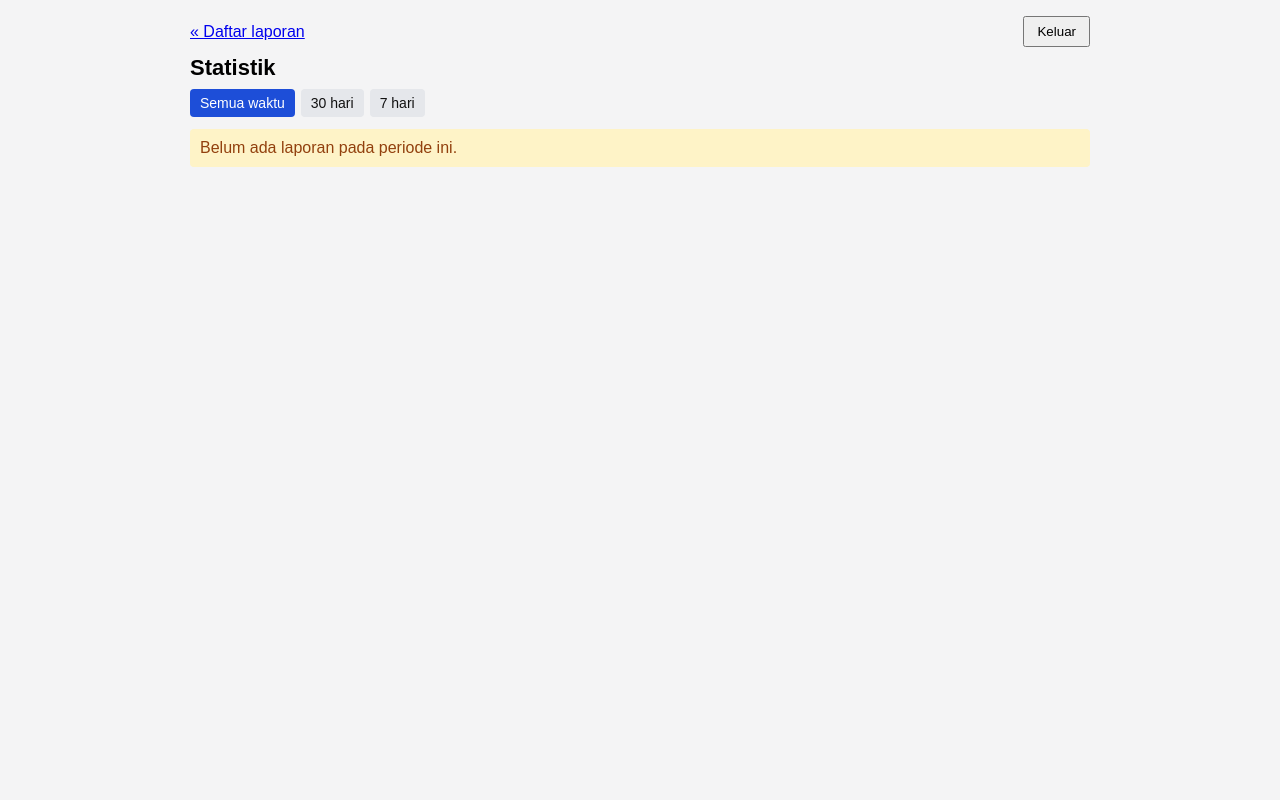
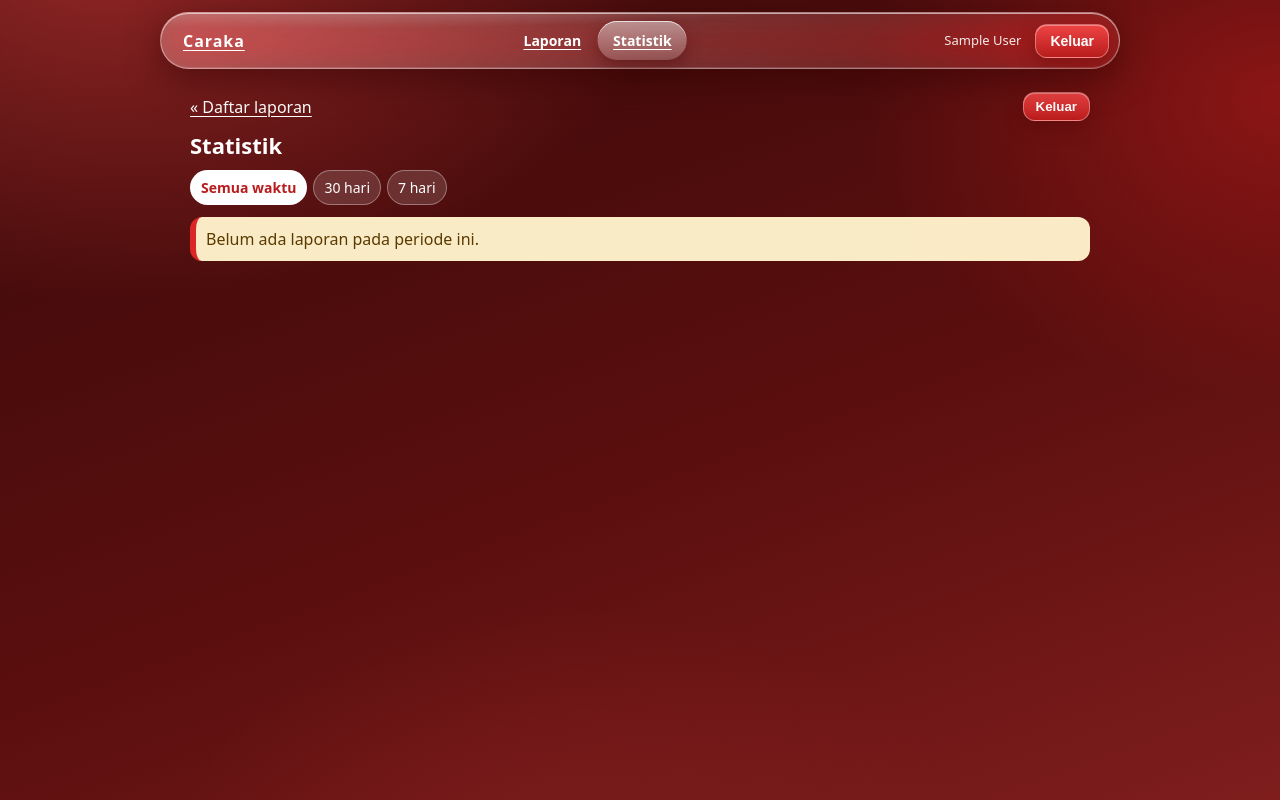
Before and after one commit to edri-pa/caraka, a Laravel app: page /statistik in a window 1280 px wide. Run offline with Laravel 12, Linux system fonts and the light colour scheme; the visitor is signed in with stand-in values (Sample User, id 1); data that the repository does not hold is empty; parts of the project's set-up code (start-up, migrations or seed data) failed here and were passed over.

Commit message:
Tema kaca merah dan navbar kaca cair responsif

```diff
--- /dev/null
+++ b/public/css/caraka.css
@@ -0,0 +1,96 @@
+/* Caraka: tema kaca (glassmorphism) berdominasi merah.
+   Ringan: tanpa gambar dan tanpa font luar. Ada cadangan untuk peramban tanpa backdrop-filter. */
+:root{
+  --m900:#3b0a0a;--m800:#7f1d1d;--m700:#b91c1c;--m600:#dc2626;--m500:#ef4444;
+  --gelap:#241010;--redup:#6b4a4a;
+  --kaca:rgba(255,255,255,.14);--garis:rgba(255,255,255,.34);--padat:rgba(255,255,255,.95);
+  --blur:16px;--r:18px;
+}
+
+/* Dasar dan latar */
+body.caraka{position:relative;isolation:isolate;display:block;margin:0;min-height:100vh;box-sizing:border-box;padding:92px 14px 40px;color:#fff;background:var(--m900);font-family:system-ui,-apple-system,"Segoe UI",Roboto,"Helvetica Neue",Arial,sans-serif;line-height:1.5}
+body.caraka::before{content:"";position:fixed;inset:0;z-index:-1;background:radial-gradient(60rem 38rem at 8% -8%,rgba(239,68,68,.5),transparent 60%),radial-gradient(48rem 34rem at 100% 12%,rgba(185,28,28,.55),transparent 55%),radial-gradient(44rem 30rem at 45% 112%,rgba(127,29,29,.85),transparent 60%),linear-gradient(160deg,var(--m900),#5a0e0e 55%,var(--m800))}
+body.caraka h1,body.caraka h2,body.caraka legend,body.caraka label{color:inherit}
+body.caraka a{color:#fff;text-decoration:underline;text-underline-offset:3px}
+body.caraka .kecil{color:rgba(255,255,255,.85)}
+
+/* Kartu kaca untuk halaman warga */
+body.caraka main{box-sizing:border-box;margin-left:auto;margin-right:auto;padding:20px;border-radius:var(--r);color:#fff;background:var(--kaca);border:1px solid var(--garis);box-shadow:0 10px 40px rgba(40,0,0,.35),inset 0 1px 0 rgba(255,255,255,.35);-webkit-backdrop-filter:blur(var(--blur)) saturate(150%);backdrop-filter:blur(var(--blur)) saturate(150%)}
+body.caraka.staf main{padding:0;border:0;border-radius:0;background:none;box-shadow:none;color:#fff;-webkit-backdrop-filter:none;backdrop-filter:none}
+
+/* Isian dan tombol (permukaan padat supaya terbaca) */
+body.caraka input,body.caraka select,body.caraka textarea{box-sizing:border-box;color:var(--gelap);background:#fff;border:1px solid rgba(0,0,0,.25);border-radius:12px}
+body.caraka fieldset{border:1px solid var(--garis);border-radius:14px}
+body.caraka button{cursor:pointer;color:#fff;background:linear-gradient(180deg,var(--m500),var(--m700));border:1px solid rgba(255,255,255,.35);border-radius:12px;box-shadow:0 6px 18px rgba(80,0,0,.35),inset 0 1px 0 rgba(255,255,255,.35);font-weight:700}
+body.caraka button[disabled]{opacity:.65;cursor:not-allowed}
+
+/* Permukaan padat untuk tabel dan bagian petugas (tanpa blur) */
+body.caraka .tabel,body.caraka.staf section,body.caraka.staf .kotak,body.caraka.staf table{color:var(--gelap);background:var(--padat);border-radius:14px;box-shadow:0 8px 28px rgba(40,0,0,.3)}
+body.caraka .tabel a,body.caraka.staf section a,body.caraka.staf .kotak a,body.caraka.staf table a{color:var(--m700)}
+body.caraka .tabel .kecil,body.caraka.staf section .kecil,body.caraka.staf .kotak .kecil,body.caraka.staf table .kecil,body.caraka.staf dt{color:var(--redup)}
+body.caraka.staf th{color:var(--gelap);background:#fdecec}
+body.caraka.staf td,body.caraka.staf th{border-bottom:1px solid rgba(0,0,0,.08)}
+body.caraka.staf .kotak.utama{border:2px solid var(--m600)}
+body.caraka.staf .angka{color:var(--m700)}
+
+/* Penyaring dan tab */
+body.caraka .filter a,body.caraka .tab a{color:#fff;background:var(--kaca);border:1px solid var(--garis);border-radius:999px;text-decoration:none;-webkit-backdrop-filter:blur(8px);backdrop-filter:blur(8px)}
+body.caraka .filter a.aktif,body.caraka .tab a.aktif{color:var(--m700);background:#fff;font-weight:700}
+
+/* Pesan: galat dibedakan dari warna merek */
+body.caraka .catatan{background:rgba(255,243,205,.97);color:#5b3a00;border-radius:12px}
+body.caraka .peringatan,body.caraka .info{background:rgba(255,243,205,.97);color:#5b3a00;border-left:6px solid var(--m600);border-radius:12px}
+body.caraka .galat,body.caraka .error{background:#fff;color:var(--m800);border-left:6px solid var(--m800);border-radius:12px;font-weight:600}
+body.caraka .galat::before,body.caraka .error::before{content:"Galat: ";font-weight:800}
+body.caraka .ok,body.caraka .sukses{background:#e6f9ea;color:#14532d;border-left:6px solid #16a34a;border-radius:12px}
+body.caraka #banner-pembaruan{background:rgba(255,255,255,.95)!important;color:var(--m800)!important;border-left:6px solid var(--m600);border-radius:12px!important}
+
+/* Tombol SOS */
+body.caraka #sos,body.caraka .tombol.sos{color:#fff;border:3px solid rgba(255,255,255,.85);background:radial-gradient(circle at 30% 25%,#f05252,#dc2626 55%,#991b1b);box-shadow:0 0 0 10px rgba(255,255,255,.12),0 16px 44px rgba(220,38,38,.6)}
+body.caraka .tombol{border:1px solid var(--garis);text-decoration:none}
+body.caraka .tombol.lapor{background:var(--kaca);-webkit-backdrop-filter:blur(10px);backdrop-filter:blur(10px)}
+
+/* Navbar kaca cair */
+.nav-kaca{position:fixed;z-index:2000;left:50%;transform:translateX(-50%);top:max(12px,env(safe-area-inset-top));width:min(960px,calc(100% - 24px));box-sizing:border-box;display:flex;align-items:center;gap:8px;padding:8px 10px;border-radius:999px;color:#fff;background:linear-gradient(135deg,rgba(255,255,255,.28),rgba(255,255,255,.08));border:1px solid rgba(255,255,255,.4);box-shadow:0 10px 34px rgba(50,0,0,.5),inset 0 1px 0 rgba(255,255,255,.6),inset 0 -1px 0 rgba(255,255,255,.14);-webkit-backdrop-filter:blur(20px) saturate(180%);backdrop-filter:blur(20px) saturate(180%)}
+.nav-kaca::before{content:"";position:absolute;inset:0;border-radius:inherit;pointer-events:none;background:radial-gradient(120% 160% at 18% -60%,rgba(255,255,255,.5),transparent 55%)}
+.nav-merek{position:relative;padding:6px 12px;font-weight:800;letter-spacing:.06em;color:#fff;text-decoration:none;white-space:nowrap}
+.nav-daftar{position:relative;display:flex;gap:2px;margin:0 auto}
+.nav-daftar a{position:relative;z-index:1;display:block;padding:9px 15px;border-radius:999px;color:#fff;font-size:14px;font-weight:600;text-decoration:none;white-space:nowrap}
+.nav-daftar a[aria-current="page"]{background:rgba(255,255,255,.26)}
+.nav-kaca.js .nav-daftar a[aria-current="page"]:not(.nav-sos){background:transparent}
+.nav-cair{position:absolute;z-index:0;top:0;bottom:0;left:0;width:var(--w,0);border-radius:999px;opacity:0;pointer-events:none;transform:translateX(var(--x,0));background:linear-gradient(180deg,rgba(255,255,255,.46),rgba(255,255,255,.16));box-shadow:inset 0 1px 0 rgba(255,255,255,.7),0 6px 16px rgba(70,0,0,.4);transition:transform .5s cubic-bezier(.34,1.56,.64,1),width .5s cubic-bezier(.34,1.56,.64,1),opacity .2s}
+.nav-cair.siap{opacity:1}
+.nav-daftar a.nav-sos{background:linear-gradient(180deg,var(--m500),var(--m700));box-shadow:0 4px 14px rgba(120,0,0,.55),inset 0 1px 0 rgba(255,255,255,.45)}
+.nav-nama{position:relative;padding:0 6px;font-size:13px;color:rgba(255,255,255,.9);white-space:nowrap}
+.nav-kaca .nav-keluar{position:relative;margin:0}
+body.caraka .nav-keluar button{padding:8px 14px;font-size:14px}
+body.caraka.staf form[action$="/logout"]:not(.nav-keluar){display:none}
+
+/* Layar sempit: bilah pindah ke bawah */
+@media (max-width:719px){
+  body.caraka{padding-top:16px;padding-bottom:108px}
+  .nav-kaca{top:auto;bottom:max(12px,env(safe-area-inset-bottom));padding:6px}
+  .nav-merek,.nav-nama{display:none}
+  .nav-daftar{flex:1;width:100%;margin:0}
+  .nav-daftar a{flex:1;text-align:center;padding:11px 6px;font-size:13px}
+  .nav-kaca.tersembunyi{display:none}
+}
+
+/* Cadangan: tanpa blur atau dengan preferensi kurangi transparansi */
+@supports not ((backdrop-filter:blur(1px)) or (-webkit-backdrop-filter:blur(1px))){
+  .nav-kaca{background:rgba(110,16,16,.96)}
+  body.caraka main{background:rgba(110,16,16,.9)}
+  body.caraka.staf main{background:none}
+  body.caraka .filter a,body.caraka .tab a,body.caraka .tombol.lapor{background:rgba(110,16,16,.85)}
+}
+@media (prefers-reduced-transparency:reduce){
+  .nav-kaca{background:rgba(110,16,16,.96);-webkit-backdrop-filter:none;backdrop-filter:none}
+  body.caraka main{background:rgba(110,16,16,.9);-webkit-backdrop-filter:none;backdrop-filter:none}
+  body.caraka.staf main{background:none}
+}
+@media (prefers-reduced-motion:reduce){
+  .nav-cair{transition:none}
+}
+
+/* Fokus papan ketik terlihat di latar gelap maupun terang */
+body.caraka a:focus-visible,body.caraka button:focus-visible,body.caraka input:focus-visible,body.caraka select:focus-visible,body.caraka textarea:focus-visible{outline:3px solid #fff;outline-offset:2px;box-shadow:0 0 0 6px var(--m600)}
--- /dev/null
+++ b/public/js/navbar.js
@@ -0,0 +1,72 @@
+(function () {
+    var nav = document.querySelector('.nav-kaca');
+    if (!nav) { return; }
+
+    var daftar = nav.querySelector('.nav-daftar');
+    var cair = nav.querySelector('.nav-cair');
+    if (!daftar || !cair) { return; }
+
+    var tautan = Array.prototype.slice.call(daftar.querySelectorAll('a'));
+    var aktif = daftar.querySelector('a[aria-current="page"]');
+    var kurangiGerak = window.matchMedia && window.matchMedia('(prefers-reduced-motion: reduce)').matches;
+    var KUNCI = 'caraka_nav_cair';
+
+    function ukur(el) {
+        var d = daftar.getBoundingClientRect();
+        var r = el.getBoundingClientRect();
+        return { x: r.left - d.left, w: r.width };
+    }
+
+    function pasang(p) {
+        cair.style.setProperty('--x', p.x + 'px');
+        cair.style.setProperty('--w', p.w + 'px');
+        cair.classList.add('siap');
+    }
+
+    function ke(el) {
+        if (!el) { cair.classList.remove('siap'); return; }
+        pasang(ukur(el));
+    }
+
+    nav.classList.add('js');
+
+    // Gerak cair antarhalaman: mulai dari posisi tautan aktif di halaman sebelumnya.
+    var awal = null;
+    try {
+        awal = JSON.parse(sessionStorage.getItem(KUNCI) || 'null');
+        sessionStorage.removeItem(KUNCI);
+    } catch (e) {}
+
+    if (aktif && awal && !kurangiGerak) {
+        var transisi = cair.style.transition;
+        cair.style.transition = 'none';
+        pasang(awal);
+        void cair.offsetWidth;
+        cair.style.transition = transisi;
+    }
+
+    ke(aktif);
+
+    tautan.forEach(function (a) {
+        a.addEventListener('mouseenter', function () { ke(a); });
+        a.addEventListener('focus', function () { ke(a); });
+        a.addEventListener('click', function () {
+            try {
+                if (aktif && a !== aktif) { sessionStorage.setItem(KUNCI, JSON.stringify(ukur(aktif))); }
+            } catch (e) {}
+        });
+    });
+
+    daftar.addEventListener('mouseleave', function () { ke(aktif); });
+    daftar.addEventListener('focusout', function () { ke(aktif); });
+    window.addEventListener('resize', function () { ke(aktif); });
+    window.addEventListener('load', function () { ke(aktif); });
+
+    // Di HP, sembunyikan bilah bawah saat papan ketik terbuka agar tidak menutupi isian.
+    document.addEventListener('focusin', function (e) {
+        if (e.target && e.target.matches && e.target.matches('input, textarea, select')) {
+            nav.classList.add('tersembunyi');
+        }
+    });
+    document.addEventListener('focusout', function () { nav.classList.remove('tersembunyi'); });
+})();
--- a/resources/views/auth/login.blade.php
+++ b/resources/views/auth/login.blade.php
@@ -15,8 +15,10 @@
         button { margin-top: 16px; width: 100%; padding: 12px; font-size: 16px; cursor: pointer; }
         .error { background: #fee2e2; color: #991b1b; padding: 8px 10px; border-radius: 4px; margin-bottom: 8px; font-size: 14px; }
     </style>
+@include('partials.head-tema')
 </head>
-<body>
+<body class="caraka">
+@include('partials.navbar-warga')
     <main>
         <h1>Caraka</h1>
         <p>Masuk untuk staf (dispatcher, responder, admin)</p>
--- a/resources/views/beranda.blade.php
+++ b/resources/views/beranda.blade.php
@@ -17,8 +17,10 @@
         .catatan { background: #fef3c7; padding: 10px; border-radius: 4px; font-size: 14px; text-align: left; }
         .kecil { font-size: 13px; color: #555; }
     </style>
+@include('partials.head-tema')
 </head>
-<body>
+<body class="caraka">
+@include('partials.navbar-warga')
 <main>
     <h1>Caraka</h1>
     <p>Pelaporan kejadian darurat dalam satu pintu (prototype).</p>
--- a/resources/views/dispatcher/index.blade.php
+++ b/resources/views/dispatcher/index.blade.php
@@ -28,8 +28,10 @@
         .halaman { margin: 12px 0; display: flex; gap: 12px; }
         button { padding: 6px 12px; cursor: pointer; }
     </style>
+@include('partials.head-tema')
 </head>
-<body data-channel="dispatch" data-signature="{{ $signature }}" data-ringkasan-url="{{ route('dispatcher.ringkasan') }}">
+<body class="caraka staf" data-channel="dispatch" data-signature="{{ $signature }}" data-ringkasan-url="{{ route('dispatcher.ringkasan') }}">
+@include('partials.navbar-staf')
 @php
     $labels = [
         'baru' => 'Baru', 'diverifikasi' => 'Diverifikasi', 'ditugaskan' => 'Ditugaskan',
--- a/resources/views/errors/dasar.blade.php
+++ b/resources/views/errors/dasar.blade.php
@@ -10,8 +10,10 @@
         .kode { font-size: 48px; font-weight: bold; color: #9ca3af; margin: 0; }
         .catatan { background: #fef3c7; padding: 10px; border-radius: 4px; font-size: 14px; text-align: left; }
     </style>
+@include('partials.head-tema')
 </head>
-<body>
+<body class="caraka">
+@include('partials.navbar-warga')
 <main>
     <p class="kode">{{ $kode }}</p>
     <h1>{{ $judul }}</h1>
--- a/resources/views/lapor/create.blade.php
+++ b/resources/views/lapor/create.blade.php
@@ -19,8 +19,10 @@
         .kecil { font-size: 13px; color: #555; margin: 4px 0 0; }
         fieldset { border: 1px solid #ccc; border-radius: 6px; margin-top: 16px; padding: 4px 12px 12px; }
     </style>
+@include('partials.head-tema')
 </head>
-<body>
+<body class="caraka">
+@include('partials.navbar-warga')
 <main>
     <h1>Lapor Kejadian</h1>
 
--- a/resources/views/lapor/show.blade.php
+++ b/resources/views/lapor/show.blade.php
@@ -13,8 +13,10 @@
         dd { margin: 2px 0 0; font-size: 17px; }
         .catatan { background: #fef3c7; padding: 10px; border-radius: 4px; font-size: 14px; margin-top: 16px; }
     </style>
+@include('partials.head-tema')
 </head>
-<body>
+<body class="caraka">
+@include('partials.navbar-warga')
 @php
     $labels = [
         'baru' => 'Diterima, menunggu verifikasi',
--- /dev/null
+++ b/resources/views/partials/head-tema.blade.php
@@ -0,0 +1,2 @@
+<meta name="theme-color" content="#7f1d1d">
+<link rel="stylesheet" href="{{ asset('css/caraka.css') }}?v={{ @filemtime(public_path('css/caraka.css')) }}">
--- /dev/null
+++ b/resources/views/partials/navbar-staf.blade.php
@@ -0,0 +1,22 @@
+@php
+    $peran = auth()->user()->role ?? null;
+    $aktif = fn (...$pola) => request()->routeIs(...$pola) ? ' aria-current="page"' : '';
+@endphp
+<nav class="nav-kaca" aria-label="Navigasi petugas">
+    <a class="nav-merek" href="{{ $peran === 'responder' ? route('responder.tugas') : route('dispatcher.laporan') }}">Caraka</a>
+    <div class="nav-daftar">
+        <span class="nav-cair" aria-hidden="true"></span>
+        @if ($peran === 'responder')
+            <a href="{{ route('responder.tugas') }}"{!! $aktif('responder.tugas', 'staf.laporan.*') !!}>Tugas saya</a>
+        @else
+            <a href="{{ route('dispatcher.laporan') }}"{!! $aktif('dispatcher.laporan', 'staf.laporan.*') !!}>Laporan</a>
+            <a href="{{ route('statistik') }}"{!! $aktif('statistik') !!}>Statistik</a>
+        @endif
+    </div>
+    <span class="nav-nama">{{ auth()->user()->name ?? '' }}</span>
+    <form class="nav-keluar" method="POST" action="{{ route('logout') }}">
+        @csrf
+        <button type="submit">Keluar</button>
+    </form>
+</nav>
+<script src="{{ asset('js/navbar.js') }}?v={{ @filemtime(public_path('js/navbar.js')) }}" defer></script>
--- a/resources/views/privasi.blade.php
+++ b/resources/views/privasi.blade.php
@@ -10,8 +10,10 @@
         h2 { font-size: 18px; margin-top: 24px; }
         .catatan { background: #fef3c7; padding: 10px; border-radius: 4px; font-size: 14px; }
     </style>
+@include('partials.head-tema')
 </head>
-<body>
+<body class="caraka">
+@include('partials.navbar-warga')
 <main>
     <h1>Kebijakan privasi</h1>
     <p class="catatan">Caraka adalah prototype untuk uji coba dan lomba inovasi. Dokumen ini menjelaskan praktik prototype dan belum ditinjau ahli hukum. Caraka bukan layanan darurat resmi.</p>
--- a/resources/views/responder/tugas.blade.php
+++ b/resources/views/responder/tugas.blade.php
@@ -22,8 +22,10 @@
         .info { background: #fef3c7; padding: 10px; border-radius: 4px; margin: 12px 0; }
         button { padding: 6px 12px; cursor: pointer; }
     </style>
+@include('partials.head-tema')
 </head>
-<body>
+<body class="caraka staf">
+@include('partials.navbar-staf')
 @php
     $labels = [
         'ditugaskan' => 'Ditugaskan', 'ditangani' => 'Ditangani', 'selesai' => 'Selesai',
--- a/resources/views/sos/create.blade.php
+++ b/resources/views/sos/create.blade.php
@@ -14,8 +14,10 @@
         .catatan { background: #fef3c7; padding: 10px; border-radius: 4px; font-size: 14px; text-align: left; }
         a { color: #1d4ed8; }
     </style>
+@include('partials.head-tema')
 </head>
-<body>
+<body class="caraka">
+@include('partials.navbar-warga')
 <main>
     <h1>Butuh bantuan darurat?</h1>
     <p>Tekan tombol satu kali. Lokasi Anda dikirim otomatis bila diizinkan.</p>
--- a/resources/views/sos/sent.blade.php
+++ b/resources/views/sos/sent.blade.php
@@ -16,8 +16,10 @@
         select, input, button { width: 100%; box-sizing: border-box; padding: 10px; font-size: 16px; }
         button { margin-top: 16px; cursor: pointer; }
     </style>
+@include('partials.head-tema')
 </head>
-<body>
+<body class="caraka">
+@include('partials.navbar-warga')
 <main>
     <h1>SOS terkirim</h1>
 
--- a/resources/views/staf/show.blade.php
+++ b/resources/views/staf/show.blade.php
@@ -30,8 +30,10 @@
         ? 'dispatch'
         : ($authUser->agency_id ? 'agency.'.$authUser->agency_id : '');
 @endphp
+@include('partials.head-tema')
 </head>
-<body data-channel="{{ $liveChannel }}" data-incident-id="{{ $incident->id }}">
+<body class="caraka staf" data-channel="{{ $liveChannel }}" data-incident-id="{{ $incident->id }}">
+@include('partials.navbar-staf')
 @php
     $labels = [
         'baru' => 'Baru', 'diverifikasi' => 'Diverifikasi', 'ditugaskan' => 'Ditugaskan',
--- a/resources/views/statistik.blade.php
+++ b/resources/views/statistik.blade.php
@@ -24,8 +24,10 @@
         ul { font-size: 13px; color: #444; padding-left: 18px; }
         button { padding: 6px 12px; cursor: pointer; }
     </style>
+@include('partials.head-tema')
 </head>
-<body>
+<body class="caraka staf">
+@include('partials.navbar-staf')
 @php
     $labelStatus = [
         'baru' => 'Baru', 'diverifikasi' => 'Diverifikasi', 'ditugaskan' => 'Ditugaskan',
```
Also changed, not shown: resources/views/partials/navbar-warga.blade.php (added, +14 -0 lines), tests/Feature/GlassThemeTest.php (added, +160 -0 lines).
